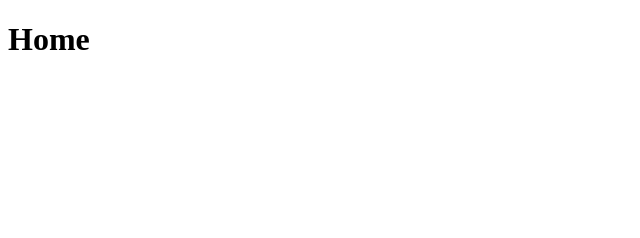
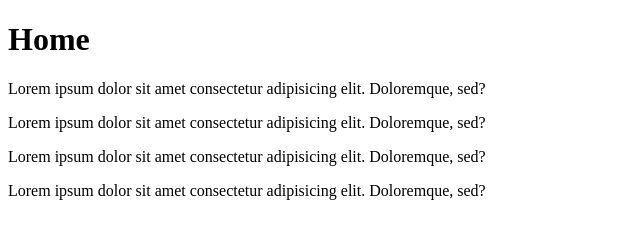
Before and after one commit to hangten001/codetry, a plain HTML site: page home.html in a window 1280 px wide. Shown: the whole page, without its empty margins (0-640 px from the left). Drawn offline with Linux system fonts and the light colour scheme.

Commit message:
add p content

```diff
--- a/home.html
+++ b/home.html
@@ -7,5 +7,21 @@
 	</head>
 	<body>
 		<h1>Home</h1>
+		<p>
+			Lorem ipsum dolor sit amet consectetur adipisicing elit. Doloremque,
+			sed?
+		</p>
+		<p>
+			Lorem ipsum dolor sit amet consectetur adipisicing elit. Doloremque,
+			sed?
+		</p>
+		<p>
+			Lorem ipsum dolor sit amet consectetur adipisicing elit. Doloremque,
+			sed?
+		</p>
+		<p>
+			Lorem ipsum dolor sit amet consectetur adipisicing elit. Doloremque,
+			sed?
+		</p>
 	</body>
 </html>
```
